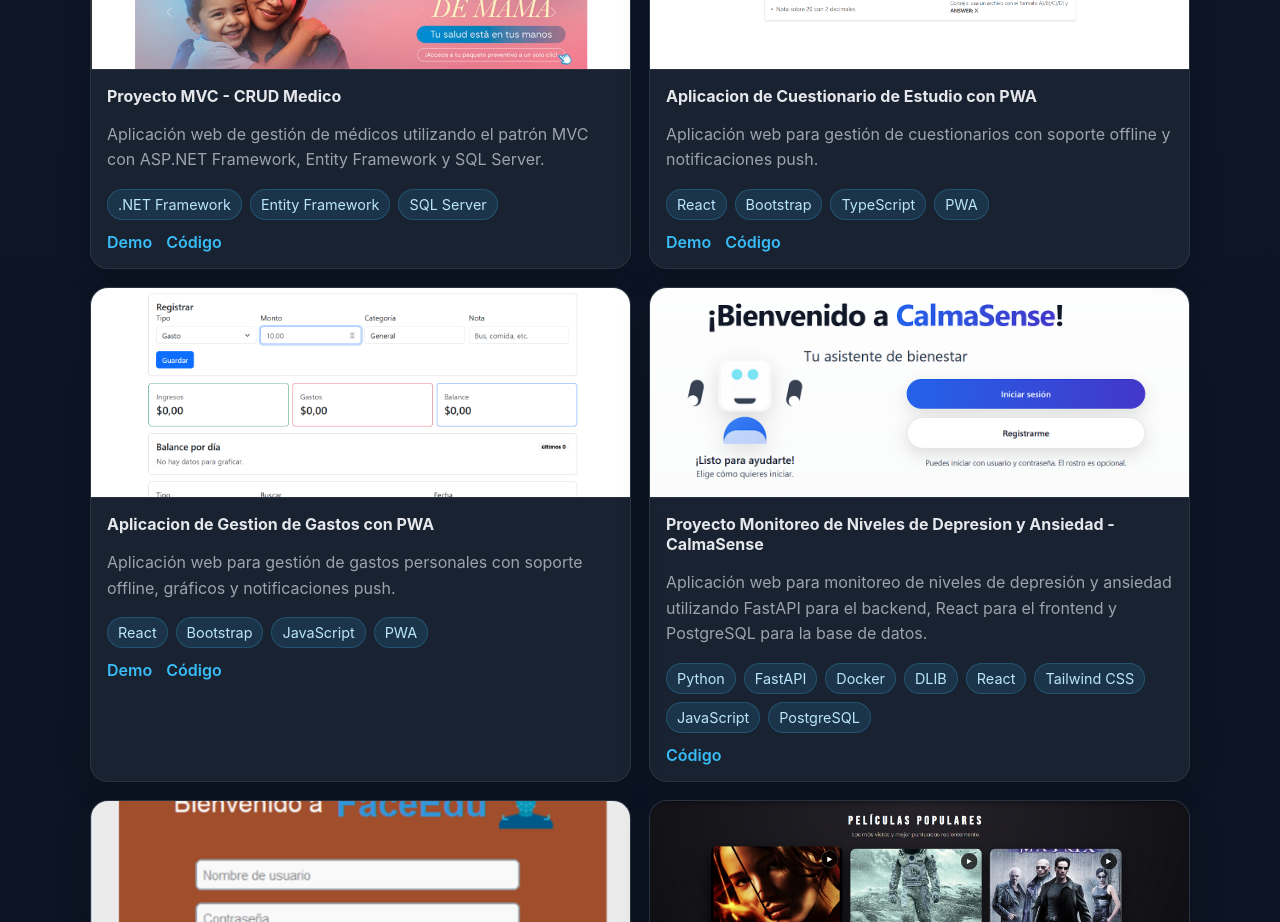
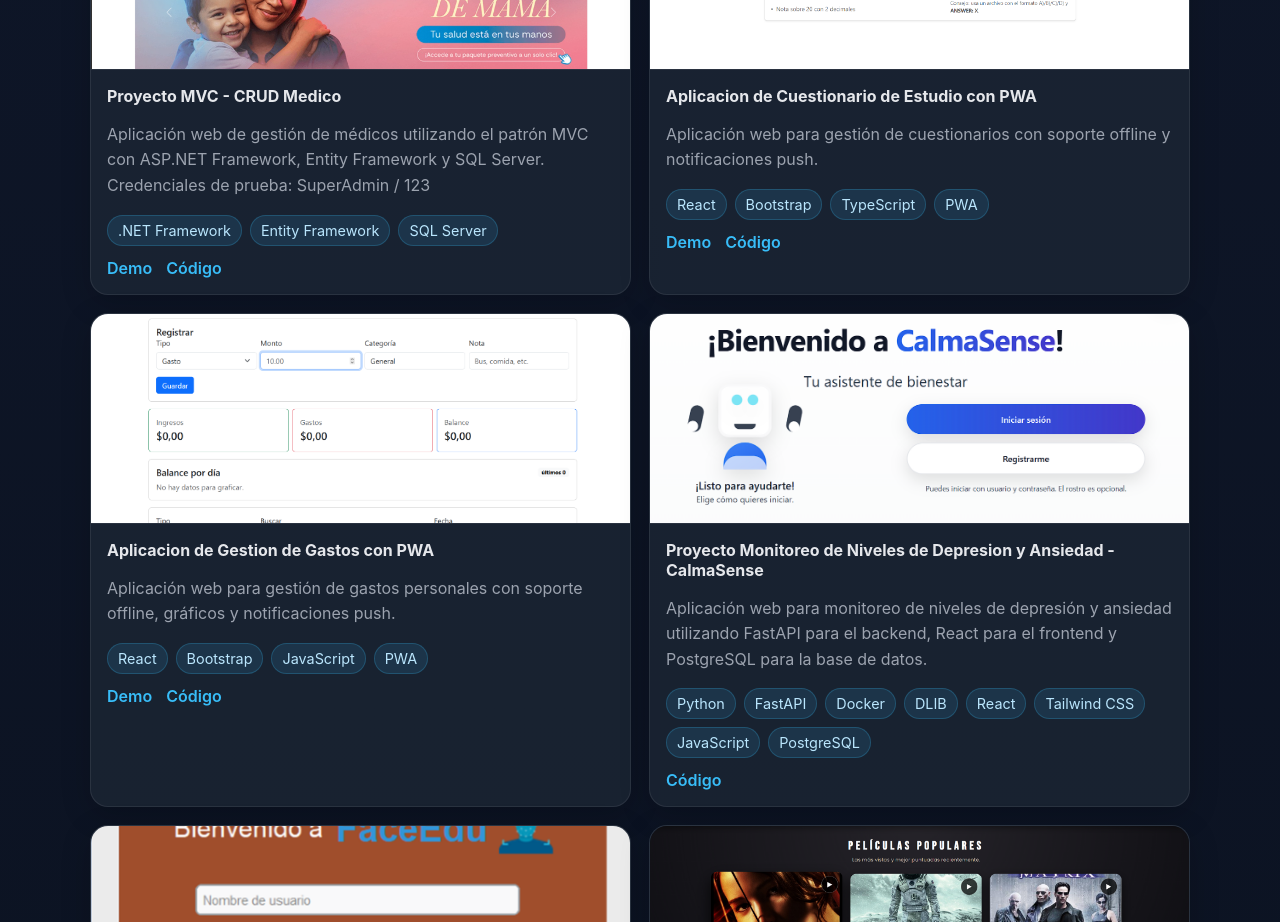
Before and after one commit to KD24Ortega/portafolioKD, a React (Vite) app: page / in a window 1280 px wide. Shown: the part 2540-3462 px from the top of the page. Built offline with nearby package versions, Linux system fonts and the light colour scheme.

Commit message:
MOD: Credenciales Prueba MVC

```diff
--- a/src/data/portfolioData.js
+++ b/src/data/portfolioData.js
@@ -79,7 +79,7 @@ export const portfolioData = {
     {
       title: "Proyecto MVC - CRUD Medico",
       description:
-        "Aplicación web de gestión de médicos utilizando el patrón MVC con ASP.NET Framework, Entity Framework y SQL Server.",
+        "Aplicación web de gestión de médicos utilizando el patrón MVC con ASP.NET Framework, Entity Framework y SQL Server. Credenciales de prueba: SuperAdmin / 123",
       image: "/projects/ProyectoMVC.png",
       stack: [".NET Framework", "Entity Framework", "SQL Server"],
       demo: "https://crudkdortega.somee.com",
```
